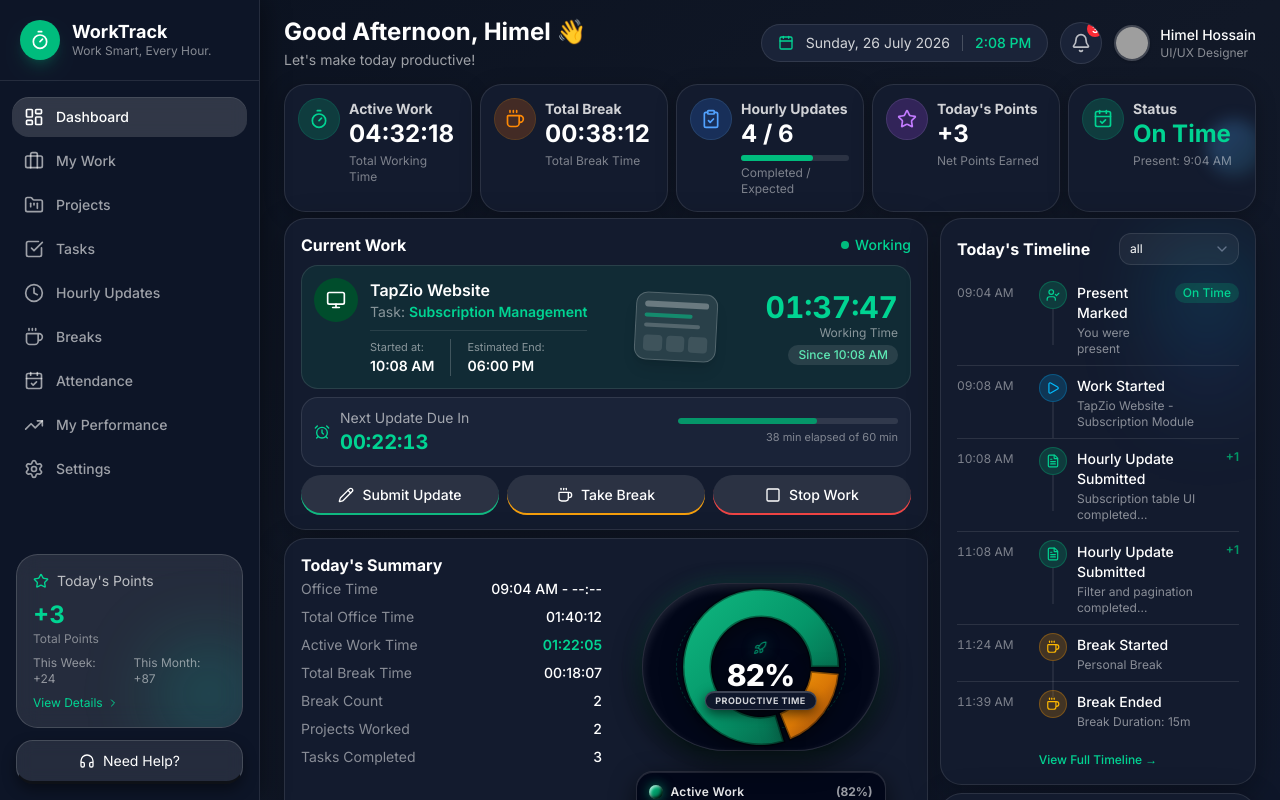
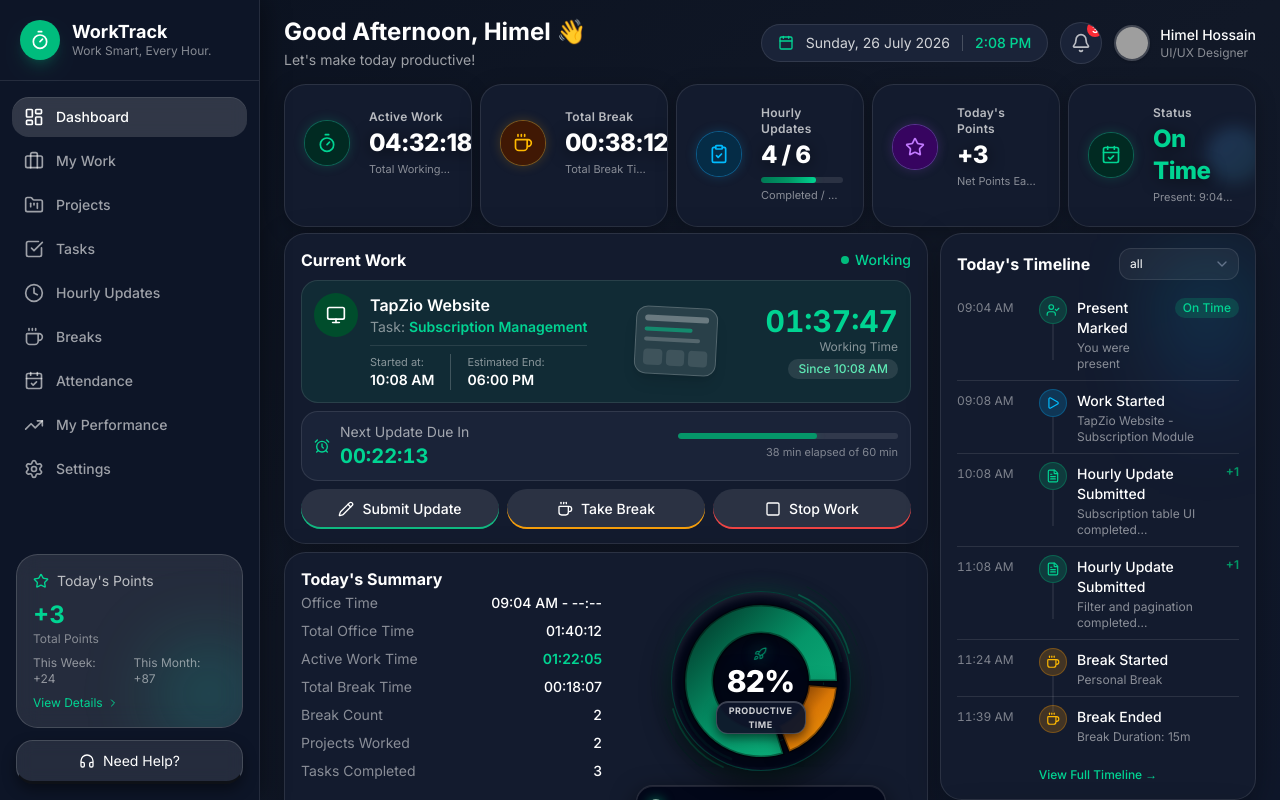
Before and after one commit to himel2535/worktrack_management_system, a Next.js app: page / in a window 1280 px wide. Shown: the top 800 px of the page. Built offline with nearby package versions, Linux system fonts and the light colour scheme; grey boxes are pictures that could not be loaded.

Commit message:
update ui and card design

```diff
--- a/src/app/breaks/page.tsx
+++ b/src/app/breaks/page.tsx
@@ -144,7 +144,7 @@ export default function BreaksPage() {
                 {breakRecords.map((record) => {
                   const Icon = breakTypeIcons[record.type] || Coffee;
                   return (
-                    <TableRow key={record.id} className={record.ongoing ? "bg-emerald-50/30" : ""}>
+                    <TableRow key={record.id} className={record.ongoing ? "bg-emerald-950/60 border-l-2 border-l-emerald-500" : ""}>
                       <TableCell className="text-sm">{record.startTime}</TableCell>
                       <TableCell className="text-sm">
                         {record.ongoing ? (
--- a/src/app/hourly-updates/page.tsx
+++ b/src/app/hourly-updates/page.tsx
@@ -123,7 +123,7 @@ export default function HourlyUpdatesPage() {
               data={todayScoreData}
               centerValue={`+${hourlyUpdateStats.netPoints}`}
               centerLabel="Net Points"
-              height={160}
+              height={180}
             />
             <div className="mt-2 grid grid-cols-2 gap-2 text-center">
               <div className="rounded-lg bg-white/5 p-2">
--- a/src/app/performance/page.tsx
+++ b/src/app/performance/page.tsx
@@ -58,7 +58,7 @@ export default function PerformancePage() {
             <GaugeChart score={performanceStats.overallScore} />
             <p className="mt-1.5 text-lg font-semibold text-white">{performanceStats.overallStatus}</p>
             <p className="text-xs text-white/50">Keep up the great work!</p>
-            <div className="mt-1.5 flex items-center gap-1 text-sm text-emerald-600">
+            <div className="mt-1.5 flex items-center gap-1 text-sm font-semibold text-emerald-400">
               <TrendingUp className="h-4 w-4" />
               {performanceStats.trend}
             </div>
@@ -90,15 +90,15 @@ export default function PerformancePage() {
         <h3 className="panel-title">Total Points</h3>
         <div className="grid grid-cols-3 gap-2 text-center">
           <div>
-            <p className="text-2xl font-bold text-emerald-600">+{weekPoints}</p>
+            <p className="text-2xl font-black bg-gradient-to-r from-emerald-400 via-emerald-500 to-emerald-600 bg-clip-text text-transparent drop-shadow-[0_0_10px_rgba(5,150,105,0.3)]">+{weekPoints}</p>
             <p className="text-sm text-white/50">This Week</p>
           </div>
           <div>
-            <p className="text-2xl font-bold text-emerald-600">+{monthPoints}</p>
+            <p className="text-2xl font-black bg-gradient-to-r from-emerald-400 via-emerald-500 to-emerald-600 bg-clip-text text-transparent drop-shadow-[0_0_10px_rgba(5,150,105,0.3)]">+{monthPoints}</p>
             <p className="text-sm text-white/50">This Month</p>
           </div>
           <div>
-            <p className="text-2xl font-bold text-emerald-600">+{allTimePoints}</p>
+            <p className="text-2xl font-black bg-gradient-to-r from-emerald-400 via-emerald-500 to-emerald-600 bg-clip-text text-transparent drop-shadow-[0_0_10px_rgba(5,150,105,0.3)]">+{allTimePoints}</p>
             <p className="text-sm text-white/50">All Time</p>
           </div>
         </div>
--- a/src/app/tasks/page.tsx
+++ b/src/app/tasks/page.tsx
@@ -127,7 +127,7 @@ export default function TasksPage() {
                     {tasks.filter((t) => t.status !== "completed").map((task) => (
                       <TableRow
                         key={task.id}
-                        className={`cursor-pointer ${selectedTask?.id === task.id ? "bg-emerald-50/50" : ""}`}
+                        className={`cursor-pointer transition-colors ${selectedTask?.id === task.id ? "bg-emerald-950/60 border-l-2 border-l-emerald-500" : "hover:bg-white/5"}`}
                         onClick={() => setSelectedTask(task)}
                       >
                         <TableCell><Checkbox /></TableCell>
--- a/src/components/charts/DonutChart.tsx
+++ b/src/components/charts/DonutChart.tsx
@@ -52,20 +52,20 @@ function getCellColorGradient(color: string, index: number): string {
 function getOrbStyle(color: string, index: number): string {
   const c = color.toLowerCase();
   if (c.includes("10b981") || c.includes("059669") || c.includes("34d399") || c.includes("green") || c.includes("emerald")) {
-    return "bg-gradient-to-br from-emerald-400 via-emerald-600 to-emerald-900 shadow-[inset_-1.5px_-1.5px_3px_rgba(0,0,0,0.8),inset_1.5px_1.5px_3px_rgba(255,255,255,0.7),0_0_12px_rgba(5,150,105,0.8)]";
+    return "bg-gradient-to-br from-emerald-950 via-emerald-600 to-emerald-400 shadow-[inset_-1.5px_-1.5px_3px_rgba(0,0,0,0.9),inset_1.5px_1.5px_3px_rgba(255,255,255,0.7),0_0_12px_rgba(5,150,105,0.8)]";
   }
   if (c.includes("f59e0b") || c.includes("fbbf24") || c.includes("d97706") || c.includes("orange") || c.includes("amber") || c.includes("yellow")) {
-    return "bg-gradient-to-br from-amber-400 via-amber-600 to-amber-900 shadow-[inset_-1.5px_-1.5px_3px_rgba(0,0,0,0.8),inset_1.5px_1.5px_3px_rgba(255,255,255,0.7),0_0_12px_rgba(217,119,6,0.8)]";
+    return "bg-gradient-to-br from-amber-950 via-amber-600 to-amber-400 shadow-[inset_-1.5px_-1.5px_3px_rgba(0,0,0,0.9),inset_1.5px_1.5px_3px_rgba(255,255,255,0.7),0_0_12px_rgba(217,119,6,0.8)]";
   }
   if (c.includes("0ea5e9") || c.includes("38bdf8") || c.includes("0284c7") || c.includes("blue") || c.includes("sky")) {
-    return "bg-gradient-to-br from-sky-400 via-sky-600 to-sky-900 shadow-[inset_-1.5px_-1.5px_3px_rgba(0,0,0,0.8),inset_1.5px_1.5px_3px_rgba(255,255,255,0.7),0_0_12px_rgba(14,165,233,0.8)]";
+    return "bg-gradient-to-br from-sky-950 via-sky-600 to-sky-400 shadow-[inset_-1.5px_-1.5px_3px_rgba(0,0,0,0.9),inset_1.5px_1.5px_3px_rgba(255,255,255,0.7),0_0_12px_rgba(14,165,233,0.8)]";
   }
   if (c.includes("ef4444") || c.includes("fb7185") || c.includes("e11d48") || c.includes("rose") || c.includes("red")) {
-    return "bg-gradient-to-br from-rose-400 via-rose-600 to-rose-900 shadow-[inset_-1.5px_-1.5px_3px_rgba(0,0,0,0.8),inset_1.5px_1.5px_3px_rgba(255,255,255,0.7),0_0_12px_rgba(225,29,72,0.8)]";
+    return "bg-gradient-to-br from-rose-950 via-rose-600 to-rose-400 shadow-[inset_-1.5px_-1.5px_3px_rgba(0,0,0,0.9),inset_1.5px_1.5px_3px_rgba(255,255,255,0.7),0_0_12px_rgba(225,29,72,0.8)]";
   }
   return index % 2 === 0
-    ? "bg-gradient-to-br from-emerald-400 via-emerald-600 to-emerald-900 shadow-[inset_-1.5px_-1.5px_3px_rgba(0,0,0,0.8),inset_1.5px_1.5px_3px_rgba(255,255,255,0.7),0_0_12px_rgba(5,150,105,0.8)]"
-    : "bg-gradient-to-br from-amber-400 via-amber-600 to-amber-900 shadow-[inset_-1.5px_-1.5px_3px_rgba(0,0,0,0.8),inset_1.5px_1.5px_3px_rgba(255,255,255,0.7),0_0_12px_rgba(217,119,6,0.8)]";
+    ? "bg-gradient-to-br from-emerald-950 via-emerald-600 to-emerald-400 shadow-[inset_-1.5px_-1.5px_3px_rgba(0,0,0,0.9),inset_1.5px_1.5px_3px_rgba(255,255,255,0.7),0_0_12px_rgba(5,150,105,0.8)]"
+    : "bg-gradient-to-br from-amber-950 via-amber-600 to-amber-400 shadow-[inset_-1.5px_-1.5px_3px_rgba(0,0,0,0.9),inset_1.5px_1.5px_3px_rgba(255,255,255,0.7),0_0_12px_rgba(217,119,6,0.8)]";
 }
 
 export function DonutChart({
@@ -88,46 +88,59 @@ export function DonutChart({
       <svg className="absolute h-0 w-0 pointer-events-none">
         <defs>
           <linearGradient id="donutEmeraldGradient" x1="0%" y1="0%" x2="100%" y2="100%">
-            <stop offset="0%" stopColor="#10B981" />
+            <stop offset="0%" stopColor="#022C22" />
             <stop offset="50%" stopColor="#059669" />
-            <stop offset="100%" stopColor="#064E3B" />
+            <stop offset="100%" stopColor="#10B981" />
           </linearGradient>
           <linearGradient id="donutAmberGradient" x1="0%" y1="0%" x2="100%" y2="100%">
-            <stop offset="0%" stopColor="#F59E0B" />
+            <stop offset="0%" stopColor="#451A03" />
             <stop offset="50%" stopColor="#D97706" />
-            <stop offset="100%" stopColor="#78350F" />
+            <stop offset="100%" stopColor="#F59E0B" />
           </linearGradient>
           <linearGradient id="donutSkyGradient" x1="0%" y1="0%" x2="100%" y2="100%">
-            <stop offset="0%" stopColor="#7DD3FC" />
+            <stop offset="0%" stopColor="#082F49" />
             <stop offset="50%" stopColor="#0EA5E9" />
-            <stop offset="100%" stopColor="#0369A1" />
+            <stop offset="100%" stopColor="#38BDF8" />
           </linearGradient>
           <linearGradient id="donutRoseGradient" x1="0%" y1="0%" x2="100%" y2="100%">
-            <stop offset="0%" stopColor="#FDA4AF" />
-            <stop offset="50%" stopColor="#F43F5E" />
-            <stop offset="100%" stopColor="#BE123C" />
+            <stop offset="0%" stopColor="#4C0519" />
+            <stop offset="50%" stopColor="#E11D48" />
+            <stop offset="100%" stopColor="#FB7185" />
           </linearGradient>
         </defs>
       </svg>
 
       {/* 3D Outer Beveled Ring Container */}
-      <div className="relative flex w-full items-center justify-center p-1.5" style={{ height: chartHeight }}>
+      <div className="relative flex h-[180px] w-[180px] items-center justify-center p-1">
+        {/* Image 2 Orbital Swoosh Speed Arcs */}
+        <svg className="pointer-events-none absolute -inset-2.5 h-[200px] w-[200px]" viewBox="0 0 200 200">
+          {/* Top-Right Concentric Swoosh Arcs */}
+          <path d="M 130 22 A 80 80 0 0 1 180 80" fill="none" stroke="#10B981" strokeWidth="2.5" strokeLinecap="round" strokeOpacity="0.8" />
+          <path d="M 138 14 A 88 88 0 0 1 188 72" fill="none" stroke="#059669" strokeWidth="1.8" strokeLinecap="round" strokeOpacity="0.55" />
+          <path d="M 146 6 A 96 96 0 0 1 196 64" fill="none" stroke="#022C22" strokeWidth="1.2" strokeLinecap="round" strokeOpacity="0.4" />
+
+          {/* Bottom-Left Concentric Swoosh Arcs */}
+          <path d="M 70 178 A 80 80 0 0 1 20 120" fill="none" stroke="#10B981" strokeWidth="2.5" strokeLinecap="round" strokeOpacity="0.8" />
+          <path d="M 62 186 A 88 88 0 0 1 12 128" fill="none" stroke="#059669" strokeWidth="1.8" strokeLinecap="round" strokeOpacity="0.55" />
+          <path d="M 54 194 A 96 96 0 0 1 4 136" fill="none" stroke="#022C22" strokeWidth="1.2" strokeLinecap="round" strokeOpacity="0.4" />
+        </svg>
+
         {/* Outer 3D Bevel & Ambient Neon Glow Circle */}
-        <div className="pointer-events-none absolute inset-1.5 rounded-full border border-white/15 bg-slate-950/90 shadow-[inset_0_4px_10px_rgba(255,255,255,0.12),0_10px_28px_rgba(0,0,0,0.8),0_0_20px_rgba(16,185,129,0.25)]" />
+        <div className="pointer-events-none absolute inset-0 rounded-full border border-emerald-500/30 bg-slate-950/90 shadow-[inset_0_4px_10px_rgba(255,255,255,0.12),0_10px_28px_rgba(0,0,0,0.8),0_0_20px_rgba(5,150,105,0.3)]" />
 
         {/* Inner HUD Circular Tech Dash Ring */}
-        <div className="pointer-events-none absolute inset-[16%] rounded-full border border-dashed border-emerald-400/25" />
+        <div className="pointer-events-none absolute inset-[15%] rounded-full border border-dashed border-emerald-400/25" />
 
         {/* Recharts Donut Pie */}
-        <ResponsiveContainer width="100%" height="100%" minWidth={180}>
+        <ResponsiveContainer width="100%" height="100%">
           <PieChart margin={{ top: 0, right: 0, bottom: 0, left: 0 }}>
             <Pie
               data={data}
               dataKey="value"
               cx="50%"
               cy="50%"
-              innerRadius={50}
-              outerRadius={78}
+              innerRadius={48}
+              outerRadius={76}
               paddingAngle={5}
               stroke="rgba(0, 0, 0, 0.4)"
               strokeWidth={3}
@@ -158,7 +171,7 @@ export function DonutChart({
 
         {/* Center Display with Icon & Value */}
         {centerValue !== undefined && (
-          <div className="pointer-events-none absolute left-1/2 top-1/2 flex -translate-x-1/2 -translate-y-1/2 flex-col items-center justify-center text-center">
+          <div className="pointer-events-none absolute left-1/2 top-[calc(50%-8px)] flex -translate-x-1/2 -translate-y-1/2 flex-col items-center justify-center text-center">
             <Rocket className="mb-0.5 h-3.5 w-3.5 text-emerald-400 drop-shadow-[0_0_8px_rgba(52,211,153,0.8)] animate-pulse" />
             <span
               className={cn(
@@ -174,7 +187,7 @@ export function DonutChart({
 
         {/* Center Label Pill Badge */}
         {centerLabel && (
-          <div className="pointer-events-none absolute left-1/2 top-[calc(50%+24px)] -translate-x-1/2 rounded-lg border border-white/20 bg-slate-900 px-2.5 py-0.5 text-center shadow-[0_4px_12px_rgba(0,0,0,0.6),inset_0_1px_0_0_rgba(255,255,255,0.2)]">
+          <div className="pointer-events-none absolute left-1/2 top-[calc(50%+20px)] -translate-x-1/2 rounded-lg border border-white/20 bg-slate-900/95 px-2.5 py-0.5 text-center shadow-[0_4px_12px_rgba(0,0,0,0.6),inset_0_1px_0_0_rgba(255,255,255,0.2)]">
             <span className="block text-[9px] font-bold uppercase tracking-wider text-white/80">
               {centerLabel}
             </span>
--- a/src/components/shared/ProgressBar.tsx
+++ b/src/components/shared/ProgressBar.tsx
@@ -27,7 +27,10 @@ export function ProgressBar({
         )}
       >
         <div
-          className={cn("h-full rounded-full bg-[#10B981] transition-all", barClassName)}
+          className={cn(
+            "h-full rounded-full bg-gradient-to-r from-emerald-700 via-emerald-600 to-emerald-500 shadow-[0_0_8px_rgba(5,150,105,0.4)] transition-all",
+            barClassName
+          )}
           style={{ width: `${Math.min(100, Math.max(0, value))}%` }}
         />
       </div>
--- a/src/components/shared/StatCard.tsx
+++ b/src/components/shared/StatCard.tsx
@@ -16,10 +16,10 @@ interface StatCardProps {
 }
 
 const glassIconStyles: Record<string, string> = {
-  "bg-emerald-50": "bg-emerald-500/20 ring-emerald-400/30 text-emerald-400",
-  "bg-orange-50": "bg-orange-500/20 ring-orange-400/30 text-orange-400",
-  "bg-blue-50": "bg-blue-500/20 ring-blue-400/30 text-blue-400",
-  "bg-purple-50": "bg-purple-500/20 ring-purple-400/30 text-purple-400",
+  "bg-emerald-50": "bg-emerald-950/90 ring-emerald-500/40 text-emerald-400 shadow-[0_0_12px_rgba(16,185,129,0.25)]",
+  "bg-orange-50": "bg-amber-950/90 ring-amber-500/40 text-amber-400 shadow-[0_0_12px_rgba(245,158,11,0.25)]",
+  "bg-blue-50": "bg-sky-950/90 ring-sky-500/40 text-sky-400 shadow-[0_0_12px_rgba(14,165,233,0.25)]",
+  "bg-purple-50": "bg-purple-950/90 ring-purple-500/40 text-purple-400 shadow-[0_0_12px_rgba(168,85,247,0.25)]",
 };
 
 export function StatCard({
@@ -38,36 +38,39 @@ export function StatCard({
   if (variant === "glass") {
     const glassIcon =
       glassIconStyles[iconBg] ??
-      "bg-emerald-500/20 ring-emerald-400/30 text-emerald-400";
+      "bg-emerald-950/90 ring-emerald-500/40 text-emerald-400 shadow-[0_0_12px_rgba(16,185,129,0.25)]";
 
     return (
-      <div className={cn("glass-stat-card relative overflow-hidden", className)}>
+      <div className={cn("glass-stat-card relative overflow-hidden p-5", className)}>
         {showGlobeDecoration && (
-          <div className="pointer-events-none absolute -right-2 top-1/2 h-14 w-14 -translate-y-1/2 rounded-full bg-gradient-to-br from-blue-400/30 to-cyan-300/10 blur-sm" />
+          <div className="pointer-events-none absolute -right-2 top-1/2 h-14 w-14 -translate-y-1/2 rounded-full bg-gradient-to-br from-blue-400/20 to-cyan-300/10 blur-sm" />
         )}
-        <div className="relative flex items-start gap-2.5">
+        <div className="relative flex items-center gap-5 min-h-[76px]">
+          {/* Left Side: Icon (Left padding of card = 20px, Gap to text = 20px) */}
           <div
             className={cn(
-              "flex h-10 w-10 shrink-0 items-center justify-center rounded-full ring-1",
+              "flex h-11 w-11 shrink-0 self-center items-center justify-center rounded-2xl ring-1 backdrop-blur-md transition-all duration-300 hover:scale-105",
               glassIcon
             )}
           >
             <Icon className="h-5 w-5" />
           </div>
-          <div className="min-w-0 flex-1">
-            <p className="text-sm font-bold text-white/80">{label}</p>
+
+          {/* Right Side: Label top, Number middle, Sublabel bottom */}
+          <div className="min-w-0 flex-1 flex flex-col justify-center">
+            <p className="text-xs font-semibold text-white/70 tracking-wide">{label}</p>
             <p
               className={cn(
-                "text-2xl font-bold leading-tight text-white",
+                "my-0.5 text-2xl font-extrabold tracking-tight text-white drop-shadow-[0_2px_8px_rgba(0,0,0,0.6)]",
                 valueColor ?? "text-white"
               )}
             >
               {value}
             </p>
             {progress !== undefined && (
-              <div className="mt-1.5 h-1.5 w-full rounded-full bg-white/10">
+              <div className="my-1 h-1.5 w-full rounded-full bg-white/10 overflow-hidden">
                 <div
-                  className="h-full rounded-full bg-emerald-500 transition-all"
+                  className="h-full rounded-full bg-gradient-to-r from-emerald-700 via-emerald-600 to-emerald-400 transition-all shadow-[0_0_8px_rgba(5,150,105,0.4)]"
                   style={{
                     width: `${Math.min(100, Math.max(0, progress))}%`,
                   }}
@@ -75,7 +78,7 @@ export function StatCard({
               </div>
             )}
             {subLabel && (
-              <p className="mt-1 text-xs font-normal text-white/45">{subLabel}</p>
+              <p className="text-[11px] font-normal text-white/50 truncate">{subLabel}</p>
             )}
           </div>
         </div>
@@ -87,31 +90,31 @@ export function StatCard({
     return (
       <div
         className={cn(
-          "rounded-xl border border-slate-100/80 bg-white p-3.5 shadow-[0_2px_12px_rgba(15,23,42,0.06)]",
+          "rounded-xl border border-slate-100/80 bg-white p-5 shadow-[0_2px_12px_rgba(15,23,42,0.06)]",
           className
         )}
       >
-        <div className="flex items-start gap-2.5">
+        <div className="flex items-center gap-5">
           <div
             className={cn(
-              "flex h-10 w-10 shrink-0 items-center justify-center rounded-full",
+              "flex h-10 w-10 shrink-0 self-center items-center justify-center rounded-full",
               iconBg
             )}
           >
             <Icon className={cn("h-5 w-5", iconColor)} />
           </div>
           <div className="min-w-0 flex-1">
-            <p className="text-sm font-bold text-slate-800">{label}</p>
+            <p className="text-xs font-semibold text-slate-500">{label}</p>
             <p
               className={cn(
-                "text-2xl font-bold leading-tight text-slate-900",
+                "my-0.5 text-2xl font-bold leading-tight text-slate-900",
                 valueColor
               )}
             >
               {value}
             </p>
             {progress !== undefined && (
-              <div className="mt-1.5 h-1.5 w-full rounded-full bg-slate-100">
+              <div className="my-1 h-1.5 w-full rounded-full bg-slate-100 overflow-hidden">
                 <div
                   className="h-full rounded-full bg-emerald-500 transition-all"
                   style={{
@@ -121,7 +124,7 @@ export function StatCard({
               </div>
             )}
             {subLabel && (
-              <p className="mt-1 text-xs font-normal text-slate-400">
+              <p className="text-xs font-normal text-slate-400 truncate">
                 {subLabel}
               </p>
             )}
@@ -132,25 +135,25 @@ export function StatCard({
   }
 
   return (
-    <div className={cn("glass-stat-card", className)}>
-      <div className="flex items-start justify-between">
-        <div>
-          <p className="text-sm font-bold text-white/80">{label}</p>
-          <p className={cn("mt-1 text-2xl font-bold text-white", valueColor)}>
+    <div className={cn("glass-stat-card p-5", className)}>
+      <div className="flex items-center gap-5 min-h-[76px]">
+        <div
+          className={cn(
+            "flex h-11 w-11 shrink-0 self-center items-center justify-center rounded-2xl ring-1 backdrop-blur-md transition-all duration-300 hover:scale-105",
+            glassIconStyles[iconBg] ??
+              "bg-emerald-950/90 ring-emerald-500/40 text-emerald-400 shadow-[0_0_12px_rgba(16,185,129,0.25)]"
+          )}
+        >
+          <Icon className="h-5 w-5" />
+        </div>
+        <div className="min-w-0 flex-1 flex flex-col justify-center">
+          <p className="text-xs font-semibold text-white/70 tracking-wide">{label}</p>
+          <p className={cn("my-0.5 text-2xl font-extrabold tracking-tight text-white drop-shadow-[0_2px_8px_rgba(0,0,0,0.6)]", valueColor)}>
             {value}
           </p>
           {subLabel && (
-            <p className="mt-0.5 text-xs text-white/45">{subLabel}</p>
+            <p className="text-[11px] text-white/50 truncate">{subLabel}</p>
           )}
-        </div>
-        <div
-          className={cn(
-            "flex h-10 w-10 items-center justify-center rounded-full ring-1",
-            glassIconStyles[iconBg] ??
-              "bg-emerald-500/20 ring-emerald-400/30 text-emerald-400"
-          )}
-        >
-          <Icon className="h-5 w-5" />
         </div>
       </div>
     </div>
```
Also changed, not shown: src/components/charts/GaugeChart.tsx (+21 -3 lines).
